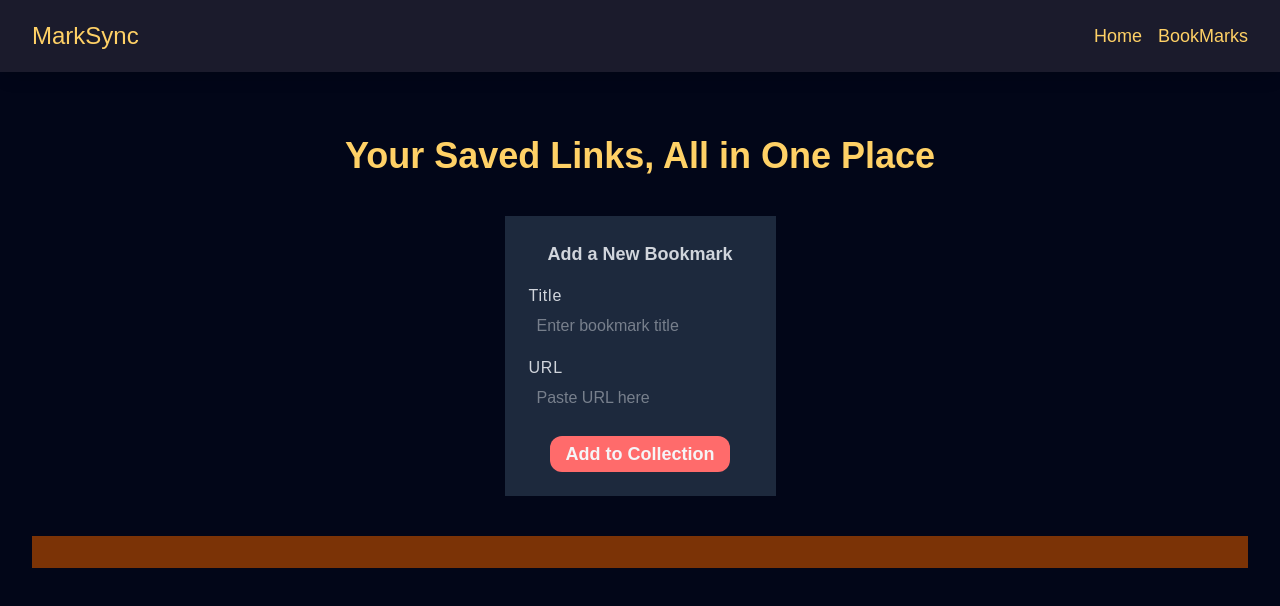
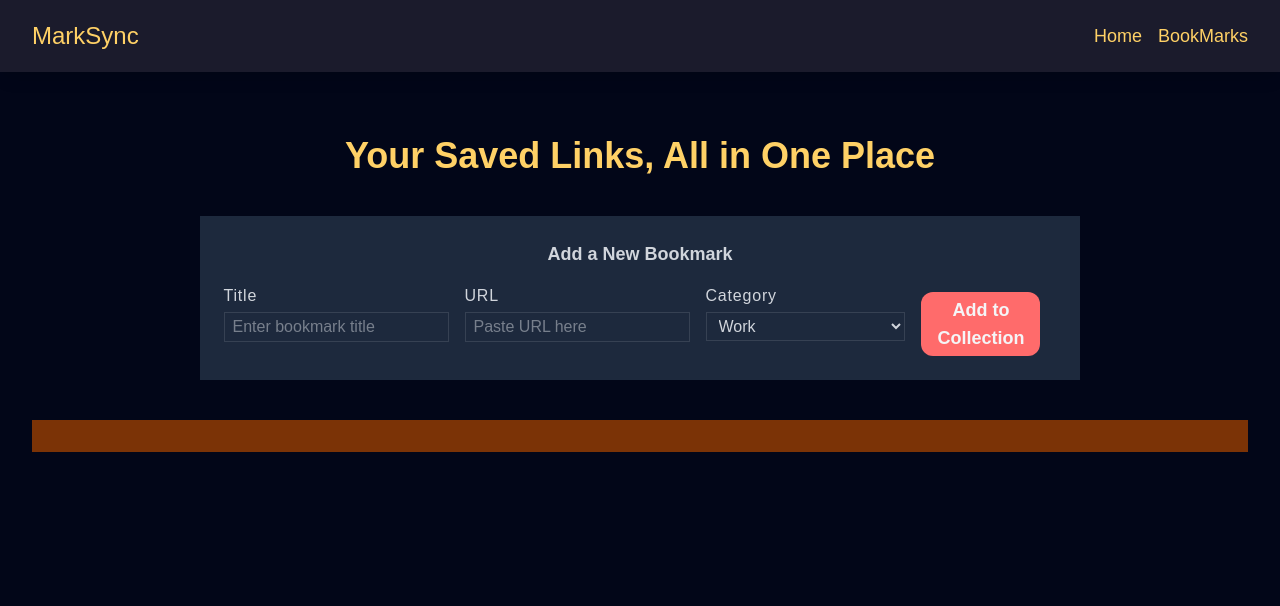
Before and after one commit to HaiderGhauri/MarkSync, a Next.js app: page /bookmarks in a window 1280 px wide. Shown: the top 606 px of the page. Built offline with nearby package versions, Linux system fonts and the light colour scheme; sample sign-in values are in the browser's storage.

Commit message:
Style bookmarks page and cards

```diff
--- a/app/components/BookMarkCard.tsx
+++ b/app/components/BookMarkCard.tsx
@@ -1,19 +1,66 @@
 import Link from "next/link";
 import { Bookmark } from "../types";
+import { FaTrash } from "react-icons/fa";
+import { ToastContainer, toast } from "react-toastify";
+import "react-toastify/dist/ReactToastify.css";
 
-interface BookmarkCardProps extends Bookmark{
-    onDelete: (id: string) => void
+interface BookmarkCardProps extends Bookmark {
+  onDelete: (id: string) => void;
 }
 
-export function BookMarkCard({id, title, url, onDelete}: BookmarkCardProps) {
+export function BookMarkCard({
+  id,
+  title,
+  url,
+  category,
+  onDelete,
+}: BookmarkCardProps) {
+
+  const showConfirmToast = () => {
+    toast(
+      <div className="flex flex-col gap-2">
+        <p>Are you sure you want to delete <span className="text-blue-500">&quot;{title}&quot;</span>?</p>
+        <div className="flex gap-2 justify-end">
+          <button
+            onClick={() => toast.dismiss()}
+            className="px-2 py-1 bg-gray-500 text-white rounded hover:bg-gray-600 cursor-pointer"
+          >
+            No
+          </button>
+          <button
+            onClick={() => {
+              onDelete(id);
+              toast.dismiss();
+            }}
+            className="px-2 py-1 bg-red-500 text-white rounded hover:bg-red-600 cursor-pointer"
+          >
+            Yes
+          </button>
+        </div>
+      </div>,
+      {
+        position: "top-right",
+        autoClose: false,
+        closeButton: false,
+        draggable: false,
+      }
+    );
+  };
+
   return (
-    <div>
-      <div>
-        <Link href={url}>
-         <p>{title}</p>
-        </Link>
-      </div>
-      <button onClick={() => onDelete(id)}>Delete</button>
+    <div className="bg-slate-800 px-5 py-2 rounded-2xl font-semibold flex flex-col gap-4 justify-center items-center w-[87%] sm:w-[100%] sm:max-w-[330px]">
+      <p className="text-gray-400 text-center w-full break-all">
+        Title:<Link href={url} target="_blank">
+          <span className="text-blue-500 underline ml-1.5">{title}</span>{" "}
+        </Link>{" "}
+      </p>
+
+      <p className="text-gray-400 text-center">Category: <span>{category}</span></p>
+
+      <button onClick={showConfirmToast} className="text-red-600 mb-1 cursor-pointer">
+        <FaTrash />
+      </button>
+      <ToastContainer position="top-right" />
     </div>
-  )
+  );
 }
--- a/app/components/BookMarksForm.tsx
+++ b/app/components/BookMarksForm.tsx
@@ -2,6 +2,8 @@
 
 import React, { useState } from "react";
 import { Bookmark } from "../types";
+import { ToastContainer, toast } from "react-toastify";
+import "react-toastify/dist/ReactToastify.css";
 
 interface BookMarkFormProps {
   onAdd: (bookMark: Bookmark) => void;
@@ -10,13 +12,42 @@ interface BookMarkFormProps {
 export function BookMarksForm({ onAdd }: BookMarkFormProps) {
   const [title, setTitle] = useState("");
   const [url, setUrl] = useState("");
+  const [category, setCategory] = useState("Work");
+
+  const showToastMessage = (value: string) => {
+    toast.error(value, {
+      position: "top-right",
+    });
+  };
+
+  const successMessage = (value: string) => {
+      toast.success(value, {
+        position: "top-right",
+      });
+    };
 
   const handleSubmit = (e: React.FormEvent) => {
     e.preventDefault();
-    if (!title || !url) return;
-    onAdd({ id: Date.now().toString(), title: title, url: url });
+
+    if (!title || !url || !category){
+      return showToastMessage("Please enter valid values");
+    }
+
+    if (!url.startsWith("http://") && !url.startsWith("https://")) {
+      showToastMessage("Please enter a valid url");
+      return;
+    }
+
+    onAdd({
+      id: Date.now().toString(),
+      title: title,
+      url: url,
+      category: category,
+    });
+    successMessage("BookMark added")
     setTitle("");
     setUrl("");
+    setCategory("Work");
   };
 
   return (
@@ -26,11 +57,13 @@ export function BookMarksForm({ onAdd }: BookMarkFormProps) {
     >
       <h1 className="text-lg font-semibold">Add a New Bookmark</h1>
 
+      <div className="flex gap-4 flex-col lg:flex-row">
         <div className="flex flex-col gap-1">
           <label className="tracking-wider">Title</label>
           <input
-          className="px-2 py-0.5 focus:outline-1 outline-gray-700 "
+            className="px-2 py-0.5 border border-gray-700 outline-0"
             type="text"
+            maxLength={22}
             placeholder="Enter bookmark title"
             value={title}
             onChange={(e) => setTitle(e.target.value)}
@@ -40,7 +73,7 @@ export function BookMarksForm({ onAdd }: BookMarkFormProps) {
         <div className="flex flex-col gap-1">
           <label className="tracking-wider">URL</label>
           <input
-          className="px-2 py-0.5 focus:outline-1 outline-gray-700 "
+            className="px-2 py-0.5 border border-gray-700 outline-0"
             type="url"
             placeholder="Paste URL here"
             value={url}
@@ -48,9 +81,48 @@ export function BookMarksForm({ onAdd }: BookMarkFormProps) {
           />
         </div>
 
-      <button className="bg-[#FF6B6B] text-[#F5F5F7] font-semibold w-fit px-4 py-1 mt-2 rounded-xl text-lg cursor-pointer"
-      type="submit">
-        Add to Collection</button>
+        <div className="flex flex-col gap-1 w-full">
+          <label className="tracking-wider">Category</label>
+          <select
+            value={category}
+            onChange={(e) => setCategory(e.target.value)}
+            className="border border-gray-700 p-2 py-1 outline-0"
+          >
+            <option className="bg-gray-800" value="Work">
+              Work
+            </option>
+            <option className="bg-gray-800" value="Social">
+              Social
+            </option>
+            <option className="bg-gray-800" value="Entertainment">
+              Entertainment
+            </option>
+            <option className="bg-gray-800" value="Education">
+              Education
+            </option>
+            <option className="bg-gray-800" value="Shopping">
+              Shopping
+            </option>
+            <option className="bg-gray-800" value="Personal">
+              Personal
+            </option>
+            <option className="bg-gray-800" value="News">
+              News
+            </option>
+            <option className="bg-gray-800" value="Other">
+              Other
+            </option>
+          </select>
+        </div>
+
+        <button
+          className="bg-[#FF6B6B] text-[#F5F5F7] font-semibold px-4 py-1 mt-2 rounded-xl text-lg cursor-pointer"
+          type="submit"
+        >
+          Add to Collection
+        </button>
+        <ToastContainer />
+      </div>
     </form>
   );
 }
--- a/app/components/NameInput.tsx
+++ b/app/components/NameInput.tsx
@@ -1,35 +1,62 @@
-"use client"
+"use client";
 
 import React, { useState } from "react";
 import { saveUser } from "../utils/storage";
-import { useRouter } from 'next/navigation';
+import { useRouter } from "next/navigation";
+import { ToastContainer, toast } from "react-toastify";
+import "react-toastify/dist/ReactToastify.css";
 
 export function NameInput() {
+  const [name, setName] = useState("");
+  const router = useRouter();
 
-    const [name, setName] = useState("")
-    const router = useRouter()
+  const showToastMessage = (value: string) => {
+    toast.error(value, {
+      position: "top-right",
+    });
+  };
 
-    const handleSubmit = (e: React.FormEvent) =>{
+  const successMessage = () => {
+    toast.success(`${name} added`, {
+      position: "top-right",
+    });
+  };
+
+  const handleSubmit = (e: React.FormEvent) => {
     e.preventDefault();
-        if(!name) return;
-        saveUser(name)
-        router.push("/bookmarks")
+    if (!name) return showToastMessage("Name is required");
+
+    if (name.length < 6) {
+      showToastMessage("Name must be at least 6 characters");
+      setName("");
+      return;
     }
+    saveUser(name);
+    successMessage();
+    setTimeout(() => {
+      router.push("/bookmarks");
+    }, 2000);
+  };
 
   return (
-    <form onSubmit={handleSubmit} className="flex gap-4 justify-center items-center">
+    <form
+      onSubmit={handleSubmit}
+      className="flex gap-4 justify-center items-center"
+    >
       <input
-      className="text-lg text-[#F5F5F7] border border-gray-500 h-fit py-1 px-2 rounded-xl"
+        className="text-lg text-[#F5F5F7] border border-gray-500 h-fit py-1 px-2 rounded-xl outline-0"
         type="text"
         placeholder="Enter your name to get started"
         value={name}
         onChange={(e) => setName(e.target.value)}
       />
-
-      <button type="submit"
-      className="bg-[#FF6B6B] text-[#F5F5F7] font-semibold w-fit px-4 py-1 my-4 rounded-xl text-lg cursor-pointer">
+      <button
+        type="submit"
+        className="bg-[#FF6B6B] text-[#F5F5F7] font-semibold w-fit px-4 py-1 my-4 rounded-xl text-lg cursor-pointer"
+      >
         Get Started
       </button>
+      <ToastContainer />
     </form>
   );
 }
--- a/app/layout.tsx
+++ b/app/layout.tsx
@@ -30,6 +30,7 @@ export default function RootLayout({
       >
         <Header />
         {children}
+
       </body>
     </html>
   );
--- a/app/types/index.ts
+++ b/app/types/index.ts
@@ -2,4 +2,5 @@ export interface Bookmark {
     id: string,
     title: string,
     url: string
+    category: string
 }
```
Lines whose indentation alone changed are shown as unchanged.
